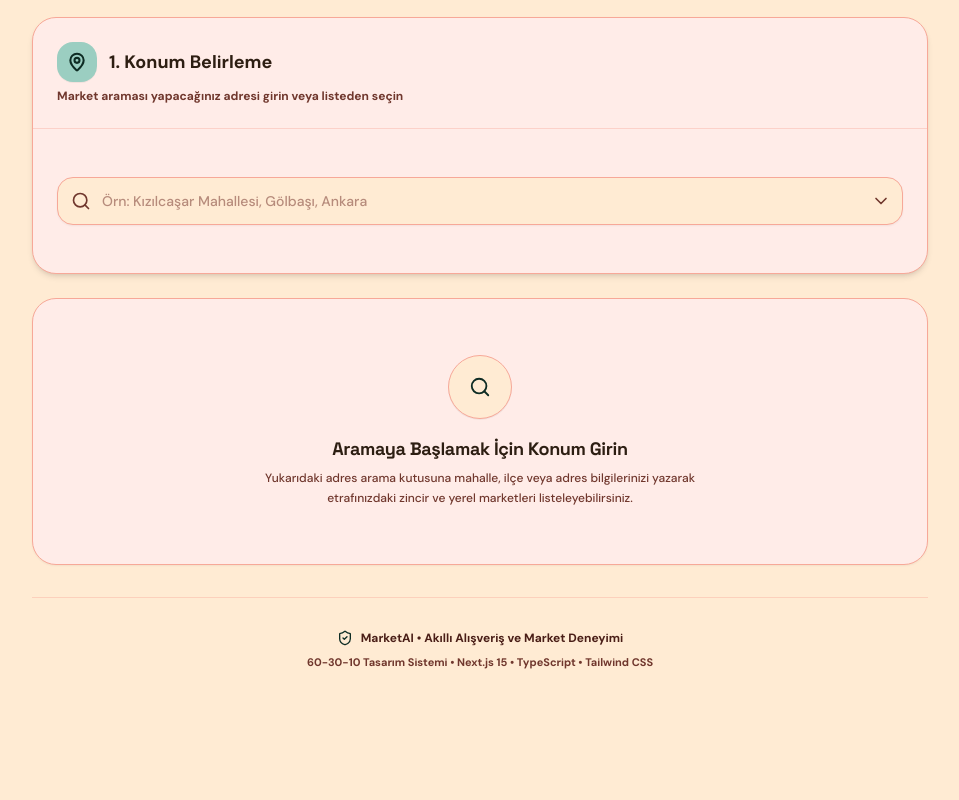
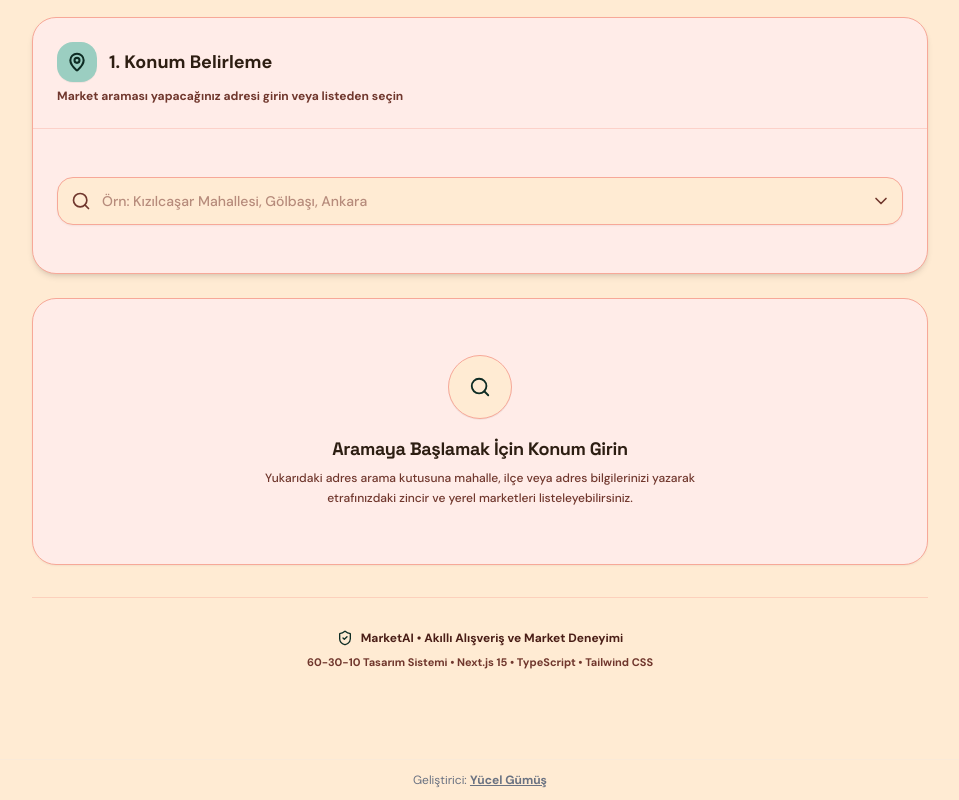
Before and after one commit to yucel-gumus/market-ai, a Next.js app: page / in a window 1280 px wide. Shown: the part 224-1024 px from the top of the page, without its empty margins (160-1119 px from the left). Before the commit the page ends 983 px from the top, so only its background shows below. Built offline with nearby package versions, Linux system fonts and the light colour scheme.

Commit message:
feat: add developer backlink to yucelgumus.dev

```diff
--- a/src/app/layout.tsx
+++ b/src/app/layout.tsx
@@ -43,6 +43,9 @@ export default function RootLayout({
           <main className="flex-1">
             {children}
           </main>
+          <footer className="w-full py-3 text-center text-xs text-gray-500 border-t border-gray-200/20">
+            <p>Geliştirici: <a href="https://www.yucelgumus.dev/" target="_blank" rel="noopener noreferrer" className="font-semibold underline hover:text-gray-700 transition-colors">Yücel Gümüş</a></p>
+          </footer>
         </QueryProvider>
       </body>
     </html>
```
